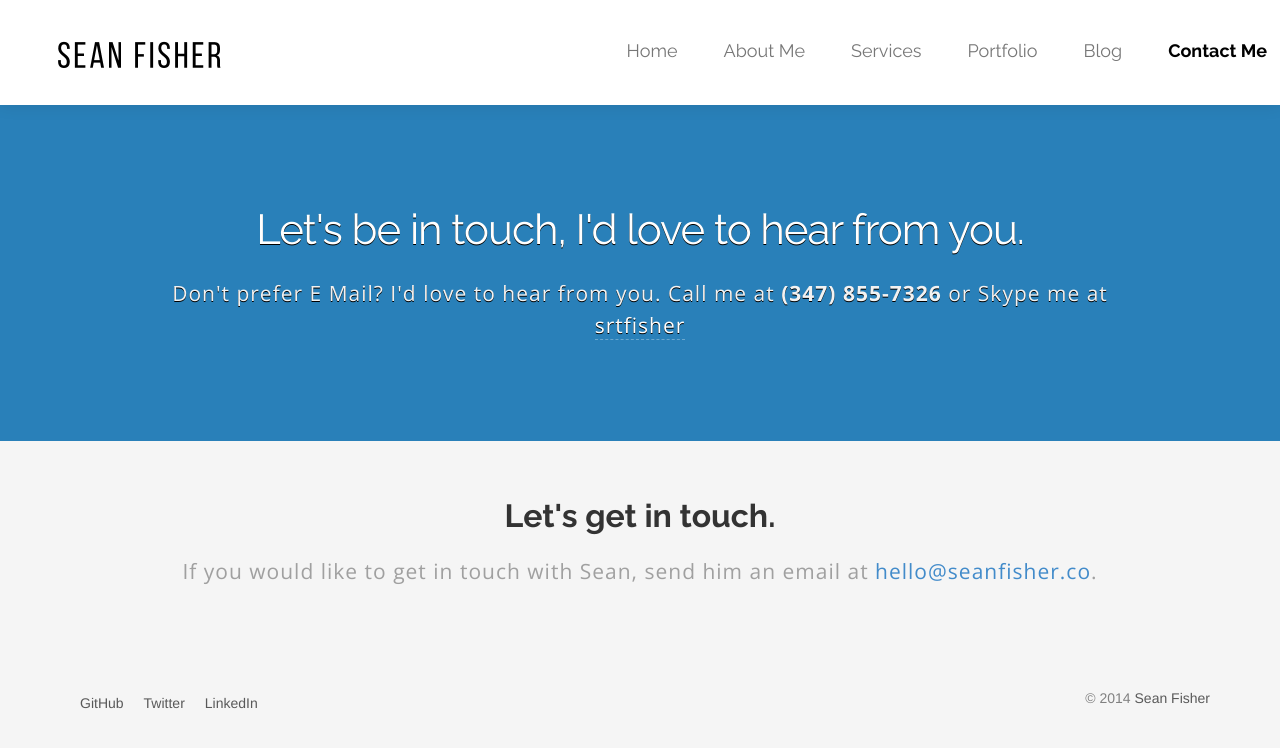
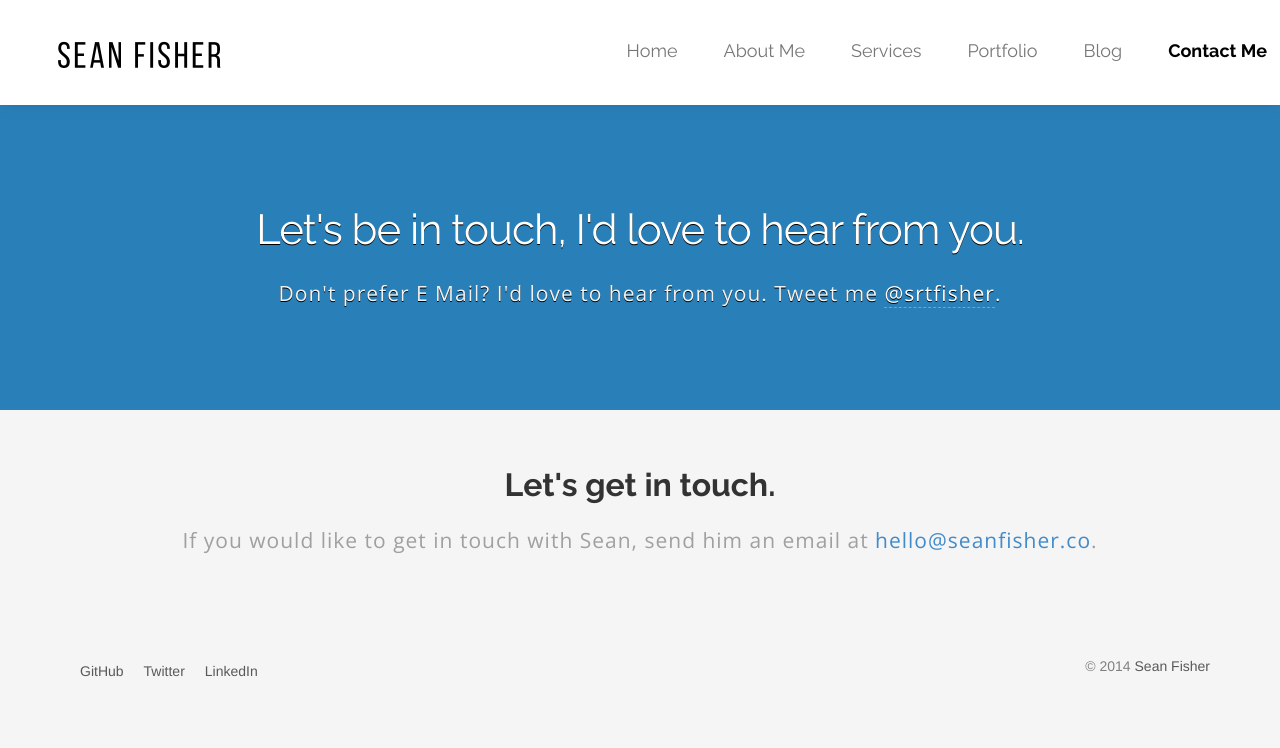
Before and after one commit to srtfisher/srtfisher.github.io, a Jekyll site: the page built from contact.html, in a window 1280 px wide. Shown: the top 748 px of the page. Built offline with Jekyll 4.4.1, drawn with Linux system fonts in a browser that asks for light colours; Markdown is read by kramdown in place of the engine named in the settings.

Commit message:
Really didn't want people to call me...

```diff
--- a/contact.html
+++ b/contact.html
@@ -6,7 +6,7 @@ permalink: contact/
 <section class="focus-area super-dark">
   <div class="container">
     <h2 class="leading">Let's be in touch, I'd love to hear from you.</h2>
-    <p class="leading">Don't prefer E Mail? I'd love to hear from you. Call me at <strong>(347) 855-7326</strong> or Skype me at <a href="skype:srtfisher?add">srtfisher</a></p>
+    <p class="leading">Don't prefer E Mail? I'd love to hear from you. Tweet me <a href="http://twitter.com/srtfisher">@srtfisher</a>.</p>
   </div>
 </section>
 
```
